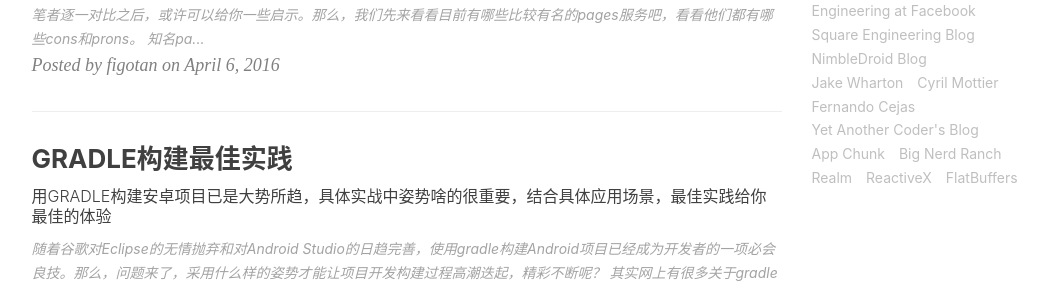
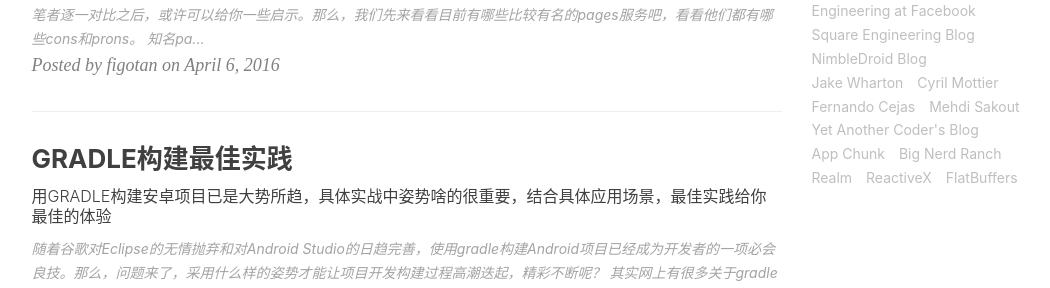
Before and after one commit to figofuture/figofuture.github.io, a Jekyll site: the page built from index.html, in a window 1280 px wide and 900 px high, scrolled down 1336 px. Shown: the part 162-450 px from the top of the window, without its empty margins (136-1186 px from the left). Built offline with Jekyll 4.4.1, drawn with Linux system fonts in a browser that asks for light colours; nearby versions of some CDN libraries; the list of posts is cut into pages by our own code.

Commit message:
add friends

```diff
--- a/_config.yml
+++ b/_config.yml
@@ -131,6 +131,9 @@ friends: [
         title: "Fernando Cejas",
         href:  "http://fernandocejas.com"
     },{
+        title: "Mehdi Sakout",
+        href:  "http://medyo.github.io"
+    },{
         title: "Yet Another Coder's Blog",
         href:  "http://blog.egorand.me"
     },{
```
